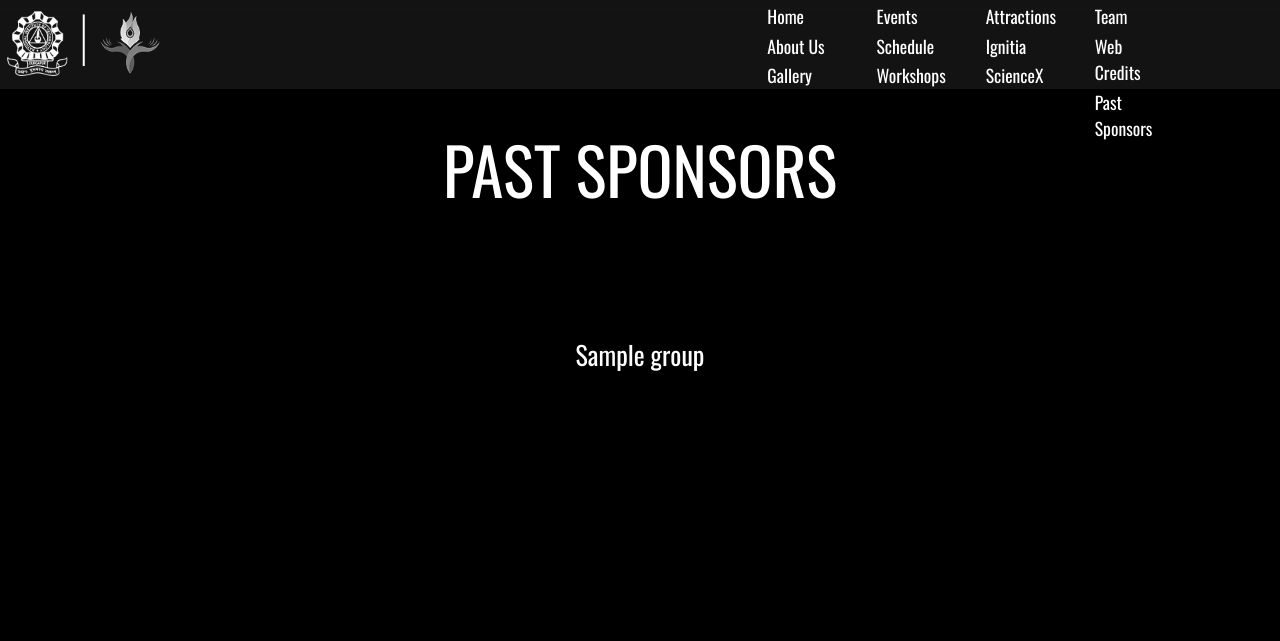
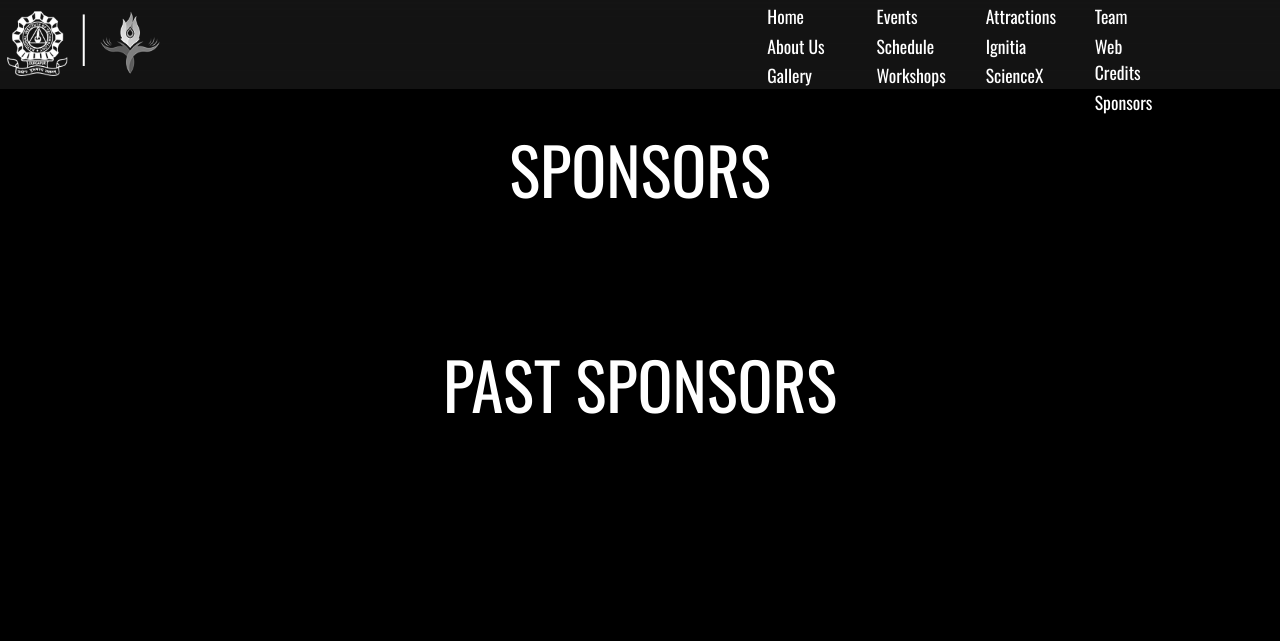
Before and after one commit to lugnitdgp/avskr2.0, a Django app: template festflow/templates/festflow/spons.html in a window 1280 px wide. Shown: the top 641 px of the page. Run offline with Django 3.2, Linux system fonts and the light colour scheme; the template is opened without the code that fills it: most values are stand-ins (such as "Sample title", 1, 10 or a date in 2020); parts of the project's set-up code (start-up, migrations or seed data) failed here and were passed over; some libraries are stand-ins or nearby versions.

Commit message:
Add Present Sponsors Add Present Sponsors with Past Sponsors dynamically Change Model

```diff
--- a/festflow/models.py
+++ b/festflow/models.py
@@ -204,6 +204,7 @@ class SponsorGroup(models.Model):
     group_identifier = models.CharField(max_length=50, unique=True,
                                         validators=[lowercaseAlphabet])
     group_name = models.CharField(max_length=100)
+    pastorpresent = models.CharField(max_length=100, default="past", blank=True)
     # event group logo
 
     def __str__(self):
@@ -216,6 +217,10 @@ class Sponsor(models.Model):
     name = models.CharField(max_length=100)
 
     logo = models.ImageField(upload_to='sponsor_logos/')
+
+    url = models.URLField(max_length=200, default="#")
+
+    pastorpresent = models.CharField(max_length=100, default="past", blank=True)
 
     rank = models.IntegerField(default=0)
 
--- a/festflow/templates/festflow/base.html
+++ b/festflow/templates/festflow/base.html
@@ -80,7 +80,7 @@
             <div class="col-md-3">
               <p class="menus {% if "/teams/" in request.path %}active{% endif %}" id="menu"><a href="/teams/">Team</a></p>
               <p class="menus {% if "/webteam/" in request.path %}active{% endif %}" id="menu"><a href="/webteam/">Web Credits</a></p>
-              <p class="menus {% if "/sponsors/" in request.path %}active{% endif %}" id="menu"><a href="/sponsors/">Past Sponsors</a></p>
+              <p class="menus {% if "/sponsors/" in request.path %}active{% endif %}" id="menu"><a href="/sponsors/">Sponsors</a></p>
             </div>
           </div>
         </div>
@@ -127,7 +127,7 @@
               <li>Gallery</li>
             </a>
             <a href="/sponsors/">
-              <li>Past Sponsors</li>
+              <li>Sponsors</li>
             </a>
             <a href="/map/">
               <li>Map</li>
--- a/festflow/templates/festflow/spons.html
+++ b/festflow/templates/festflow/spons.html
@@ -36,18 +36,23 @@
 
 {% block body_contents %}
 	<div class="container">
-		<div style="font-size:5em;font-color:;font-style:cursive;text-align:center">
-			PAST SPONSORS
+
+		<div style="font-size:5em;text-align:center">
+			SPONSORS
 		</div>
 		<br></br>
 		{% for group, sponsors in sponsors.items %}
-				{% if group.group_name == "Title Sponsor" %}
+				{% if group.group_name == "Title Sponsor" and group.pastorpresent == "present" or group.pastorpresent == "pastandpresent" %}
 					<div style="font-size:2em;text-align:center">{{ group.group_name }}</div>
 					<div class="row" >
 						{% for sponsor in sponsors %}
+
+							{% if sponsor.pastorpresent == "present" %}
 								<div class="title">
-								<img src="{{sponsor.logo.url}}" style="width:300px; margin:30px; ">
+									<a href="{{sponsor.url}}"><img src="{{sponsor.logo.url}}" style="width:300px; margin:30px; "></a>
 								</div>
+							{% endif %}
+
 						{% endfor %}
 					</div>
 				{% endif %}
@@ -55,23 +60,80 @@
 		<br> </br>
 		<br> </br>
 		{% for group, sponsors in sponsors.items %}
-			{% if group.group_name != "Title Sponsor" %}
+			{% if group.group_name != "Title Sponsor" and group.pastorpresent == "present" or group.pastorpresent == "pastandpresent" %}
 				<div style="font-size:2em;text-align:center">{{ group.group_name }}</div>
 				<div class="row" >
 					{% if sponsors.count == 1 %}
 						{% for sponsor in sponsors %}
 			        {% if forloop.counter0|divisibleby:3 %}<div class='row'>{% endif %}
+								{% if sponsor.pastorpresent == "present" %}
 									<div class="col-sm-8 col-md-offset-4">
-								<img src="{{sponsor.logo.url}}" style="width:300px; margin:30px;">
+										<a href="{{sponsor.url}}"><img src="{{sponsor.logo.url}}" style="width:300px; margin:30px;"></a>
 									</div>
+								{% endif %}
 							{% if forloop.counter|divisibleby:3 or forloop.last %}</div>{% endif %}
 						{% endfor %}
 					{% else %}
 						{% for sponsor in sponsors %}
 			        {% if forloop.counter0|divisibleby:3 %}<div class='row' style="width: 100%">{% endif %}
+
+								{% if sponsor.pastorpresent == "present" %}
 									<div class="col-md-4">
-								<img src="{{sponsor.logo.url}}" style="width:300px; margin:30px;">
+										<a href="{{sponsor.url}}"><img src="{{sponsor.logo.url}}" style="width:300px; margin:30px;"></a>
 									</div>
+								{% endif %}
+							{% if forloop.counter|divisibleby:3 or forloop.last %}</div>{% endif %}
+						{% endfor %}
+					{% endif %}
+				</div>
+				<br></br><br></br>
+				<br></br><br></br>
+				<br></br>
+			{% endif %}
+		{% endfor %}
+
+		<div style="font-size:5em;text-align:center">
+			PAST SPONSORS
+		</div>
+		<br></br>
+		{% for group, sponsors in sponsors.items %}
+				{% if group.group_name == "Title Sponsor" and group.pastorpresent == "past" or group.pastorpresent == "pastandpresent" %}
+					<div style="font-size:2em;text-align:center">{{ group.group_name }}</div>
+					<div class="row" >
+						{% for sponsor in sponsors %}
+							{% if sponsor.pastorpresent == "past" %}
+								<div class="title">
+									<a href="{{sponsor.url}}"><img src="{{sponsor.logo.url}}" style="width:300px; margin:30px; "></a>
+								</div>
+							{% endif %}
+						{% endfor %}
+					</div>
+				{% endif %}
+		{% endfor %}
+		<br> </br>
+		<br> </br>
+		{% for group, sponsors in sponsors.items %}
+			{% if group.group_name != "Title Sponsor" and group.pastorpresent == "past" or group.pastorpresent == "pastandpresent" %}
+				<div style="font-size:2em;text-align:center">{{ group.group_name }}</div>
+				<div class="row" >
+					{% if sponsors.count == 1 %}
+						{% for sponsor in sponsors %}
+			        {% if forloop.counter0|divisibleby:3 %}<div class='row'>{% endif %}
+								{% if sponsor.pastorpresent == "past" %}
+									<div class="col-sm-8 col-md-offset-4">
+										<a href="{{sponsor.url}}"><img src="{{sponsor.logo.url}}" style="width:300px; margin:30px;"></a>
+									</div>
+								{% endif %}
+							{% if forloop.counter|divisibleby:3 or forloop.last %}</div>{% endif %}
+						{% endfor %}
+					{% else %}
+						{% for sponsor in sponsors %}
+			        {% if forloop.counter0|divisibleby:3 %}<div class='row' style="width: 100%">{% endif %}
+								{% if sponsor.pastorpresent == "past" %}
+									<div class="col-md-4">
+										<a href="{{sponsor.url}}"><img src="{{sponsor.logo.url}}" style="width:300px; margin:30px;"></a>
+									</div>
+								{% endif %}
 							{% if forloop.counter|divisibleby:3 or forloop.last %}</div>{% endif %}
 						{% endfor %}
 					{% endif %}
--- a/festflow/urls.py
+++ b/festflow/urls.py
@@ -5,7 +5,7 @@ from . import views
 
 urlpatterns = [
 
-    url(r'^favicon\.ico$', RedirectView.as_view(url='/static/assets/images/avskr_logo.png')),
+    url(r'^favicon.ico/$', RedirectView.as_view(url='/static/assets/images/avskr_logo.png')),
 
     # Index Page
     url(r'^$', views.index, name='index'),
```
Also changed, not shown: festflow/migrations/0013_auto_20181019_1254.py (added), festflow/migrations/0014_sponsorgroup_pastorpresent.py (added). Lines whose indentation alone changed are shown as unchanged.
